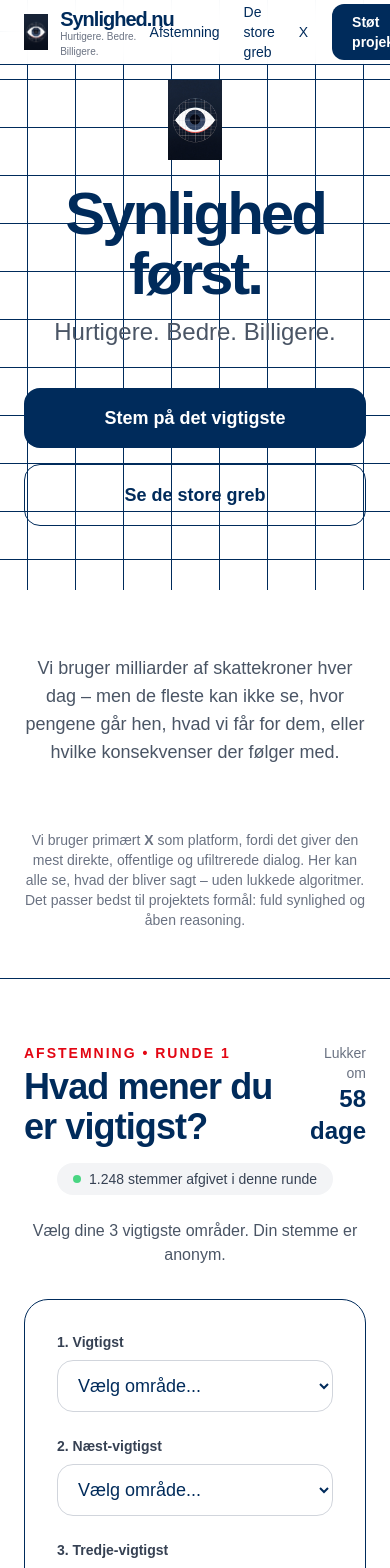
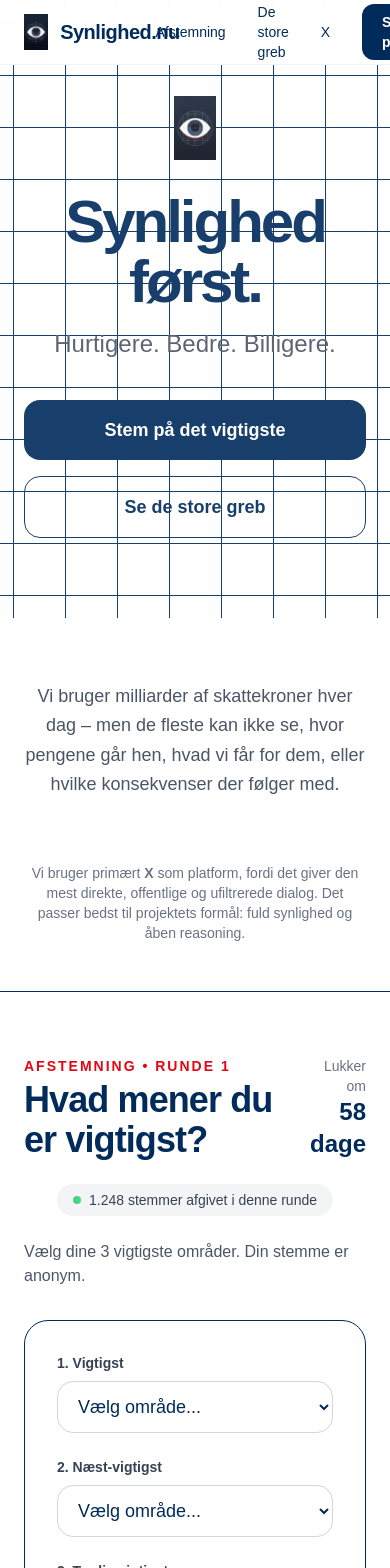
Before and after one commit to synlighed-nu/synlighed-nu-clean, a Next.js app: page / in a window 390 px wide. Shown: the top 1568 px of the page. Built offline with nearby package versions, Linux system fonts and the light colour scheme.

Commit message:
Update page.tsx

```diff
--- a/app/page.tsx
+++ b/app/page.tsx
@@ -5,7 +5,7 @@ export default function SynlighedNu() {
     <div className="min-h-screen bg-white text-[#002B5B]">
 
       {/* NAVIGATION */}
-      <nav className="fixed top-0 left-0 right-0 bg-white/95 backdrop-blur-md z-50 border-b">
+      <nav className="fixed top-0 left-0 right-0 bg-white/95 backdrop-blur-md z-50 border-b border-gray-100">
         <div className="max-w-6xl mx-auto px-6 flex items-center justify-between h-16">
           <div className="flex items-center gap-3">
             <img
@@ -13,16 +13,13 @@ export default function SynlighedNu() {
               alt="Synlighed.nu"
               className="h-9 w-9 object-contain"
             />
-            <div>
-              <div className="font-bold text-xl tracking-tighter">Synlighed.nu</div>
-              <div className="text-[10px] text-gray-500 -mt-1">Hurtigere. Bedre. Billigere.</div>
-            </div>
+            <div className="font-semibold text-xl tracking-tight">Synlighed.nu</div>
           </div>
 
-          <div className="flex items-center gap-6 text-sm font-medium">
-            <a href="#afstemning" className="hover:underline">Afstemning</a>
-            <a href="#de-store-greb" className="hover:underline">De store greb</a>
-            <a href="https://x.com/SynlighedNu" target="_blank" className="hover:underline">X</a>
+          <div className="flex items-center gap-8 text-sm font-medium">
+            <a href="#afstemning" className="hover:text-[#002B5B]/80 transition">Afstemning</a>
+            <a href="#de-store-greb" className="hover:text-[#002B5B]/80 transition">De store greb</a>
+            <a href="https://x.com/SynlighedNu" target="_blank" className="hover:text-[#002B5B]/80 transition">X</a>
             <a
               href="https://opencollective.com/synlighed-nu"
               target="_blank"
@@ -34,28 +31,29 @@ export default function SynlighedNu() {
         </div>
       </nav>
 
-      {/* HERO med subtilt grid */}
-      <div className="pt-20 pb-16 px-6 relative overflow-hidden"
-           style={{
-             backgroundImage: `
-               linear-gradient(#002B5B 1px, transparent 1px),
-               linear-gradient(90deg, #002B5B 1px, transparent 1px)
-             `,
-             backgroundSize: '48px 48px',
-             backgroundPosition: 'center',
-             opacity: 1
-           }}>
-
+      {/* HERO - Professionel og ren med subtilt grid */}
+      <div
+        className="pt-24 pb-20 px-6 relative"
+        style={{
+          backgroundImage: `
+            linear-gradient(#002B5B 0.8px, transparent 0.8px),
+            linear-gradient(90deg, #002B5B 0.8px, transparent 0.8px)
+          `,
+          backgroundSize: '52px 52px',
+          backgroundPosition: 'center',
+          opacity: 0.9
+        }}
+      >
         <div className="max-w-4xl mx-auto text-center relative z-10">
-          <div className="flex justify-center mb-6">
+          <div className="flex justify-center mb-8">
             <img
               src="/images/eye.png"
               alt="Synlighed.nu"
-              className="h-20 w-20 object-contain"
+              className="h-16 w-16 object-contain"
             />
           </div>
 
-          <h1 className="text-6xl md:text-7xl font-bold tracking-tighter mb-3">
+          <h1 className="text-6xl md:text-7xl font-bold tracking-tighter mb-4">
             Synlighed først.
           </h1>
 
@@ -64,10 +62,16 @@ export default function SynlighedNu() {
           </p>
 
           <div className="flex flex-col sm:flex-row gap-4 justify-center">
-            <a href="#afstemning" className="bg-[#002B5B] hover:bg-[#001f3d] text-white px-9 py-4 rounded-2xl font-semibold text-lg transition">
+            <a
+              href="#afstemning"
+              className="bg-[#002B5B] hover:bg-[#001f3d] text-white px-9 py-4 rounded-2xl font-semibold text-lg transition"
+            >
               Stem på det vigtigste
             </a>
-            <a href="#de-store-greb" className="border border-[#002B5B] hover:bg-gray-50 px-9 py-4 rounded-2xl font-semibold text-lg transition">
+            <a
+              href="#de-store-greb"
+              className="border border-[#002B5B] hover:bg-gray-50 px-9 py-4 rounded-2xl font-semibold text-lg transition"
+            >
               Se de store greb
             </a>
           </div>
@@ -76,7 +80,7 @@ export default function SynlighedNu() {
 
       {/* HVORFOR SYNLIGHED? */}
       <div className="max-w-3xl mx-auto px-6 py-16 text-center">
-        <p className="text-lg text-gray-600">
+        <p className="text-lg text-gray-600 leading-relaxed">
           Vi bruger milliarder af skattekroner hver dag – men de fleste kan ikke se, hvor pengene går hen,
           hvad vi får for dem, eller hvilke konsekvenser der følger med.
         </p>
@@ -84,18 +88,16 @@ export default function SynlighedNu() {
 
       {/* HVORFOR X? */}
       <div className="max-w-3xl mx-auto px-6 pb-12 text-center">
-        <p className="text-sm text-gray-500">
+        <p className="text-sm text-gray-500 max-w-md mx-auto">
           Vi bruger primært <strong>X</strong> som platform, fordi det giver den mest direkte,
-          offentlige og ufiltrerede dialog. Her kan alle se, hvad der bliver sagt – uden lukkede algoritmer.
-          Det passer bedst til projektets formål: fuld synlighed og åben reasoning.
+          offentlige og ufiltrerede dialog. Det passer bedst til projektets formål: fuld synlighed og åben reasoning.
         </p>
       </div>
 
       {/* AKTUEL AFSTEMNING */}
       <div id="afstemning" className="max-w-5xl mx-auto px-6 py-16 border-t">
         <div className="max-w-2xl mx-auto">
-
-          <div className="flex items-center justify-between mb-4">
+          <div className="flex items-center justify-between mb-6">
             <div>
               <div className="text-[#E30613] font-semibold tracking-[2px] text-sm mb-1">AFSTEMNING • RUNDE 1</div>
               <h2 className="text-4xl font-bold tracking-tight">Hvad mener du er vigtigst?</h2>
@@ -113,9 +115,7 @@ export default function SynlighedNu() {
             </div>
           </div>
 
-          <p className="text-gray-600 mb-8 text-center">
-            Vælg dine 3 vigtigste områder. Din stemme er anonym.
-          </p>
+          <p className="text-gray-600 mb-8">Vælg dine 3 vigtigste områder. Din stemme er anonym.</p>
 
           <div className="bg-white border rounded-3xl p-8">
             <form className="space-y-6">
@@ -247,7 +247,7 @@ export default function SynlighedNu() {
         <h3 className="text-xl font-semibold mb-3">Feedback & Dialog</h3>
         <p className="text-gray-600 text-sm max-w-md mx-auto mb-4">
           Alle er velkomne til at give feedback og deltage i dialogen – uanset om du støtter økonomisk eller ej.
-          Skriv direkte til os på X. Vi læser og svarer så vidt muligt.
+          Skriv direkte til os på X.
         </p>
         <a href="https://x.com/SynlighedNu" target="_blank" className="inline-block border border-[#002B5B] px-6 py-2.5 rounded-xl text-sm font-medium hover:bg-gray-50 transition">
           Skriv til os på X
```
